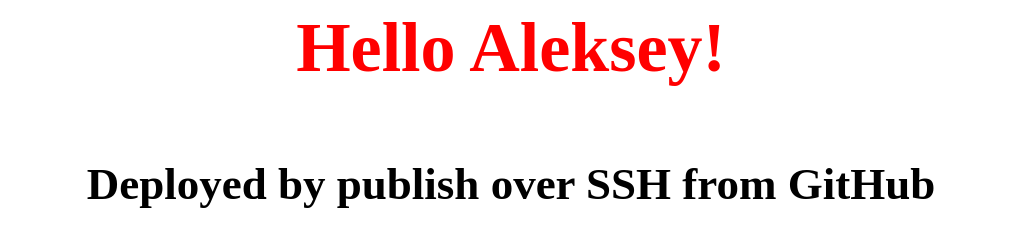
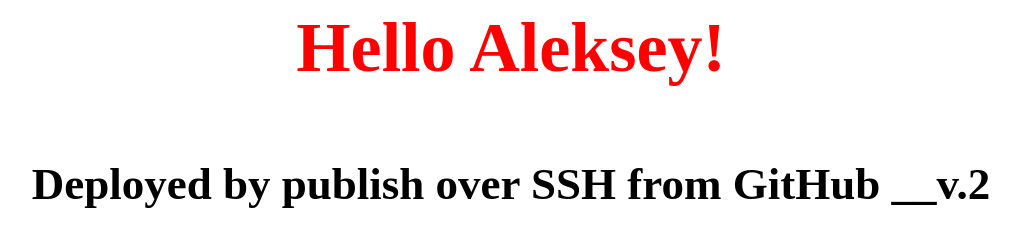
Before and after one commit to AleksEsin/jenkins, a plain HTML site: page index.html in a window 1280 px wide. Shown: the whole page, without its empty margins (129-1149 px from the left). Drawn offline with Linux system fonts and the light colour scheme.

Commit message:
changed index.html

```diff
--- a/index.html
+++ b/index.html
@@ -4,6 +4,6 @@
 </head>
 <body bgcolor=white>
 	<h1 style = "color: red; text-align: center; font-size: 70px;">Hello Aleksey!</p>
-    <p style = "color: black; text-align: center; font-size: 45px;">Deployed by publish over SSH from GitHub<v.2></p>
+    <p style = "color: black; text-align: center; font-size: 45px;">Deployed by publish over SSH from GitHub __v.2</p>
 </body>
 </html>
```
